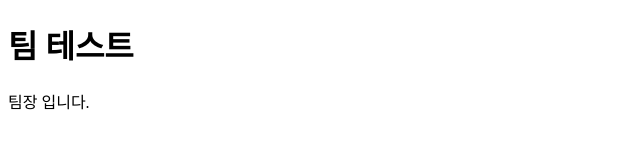
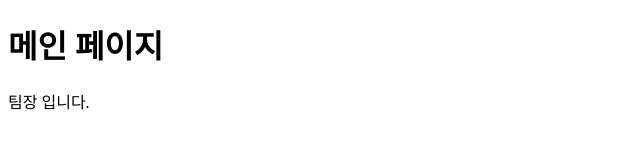
Before and after one commit to fs-class/team, a plain HTML site: page index.html in a window 1280 px wide. Shown: the whole page, without its empty margins (0-640 px from the left). Drawn offline with Linux system fonts and the light colour scheme.

Commit message:
feat: 메인 페이지 화면 구현

```diff
--- a/index.html
+++ b/index.html
@@ -6,7 +6,7 @@
     <title>Team</title>
 </head>
 <body>
-    <h1>팀 테스트</h1>
+    <h1>메인 페이지</h1>
     <p>팀장 입니다.</p>
 </body>
 </html>
```
